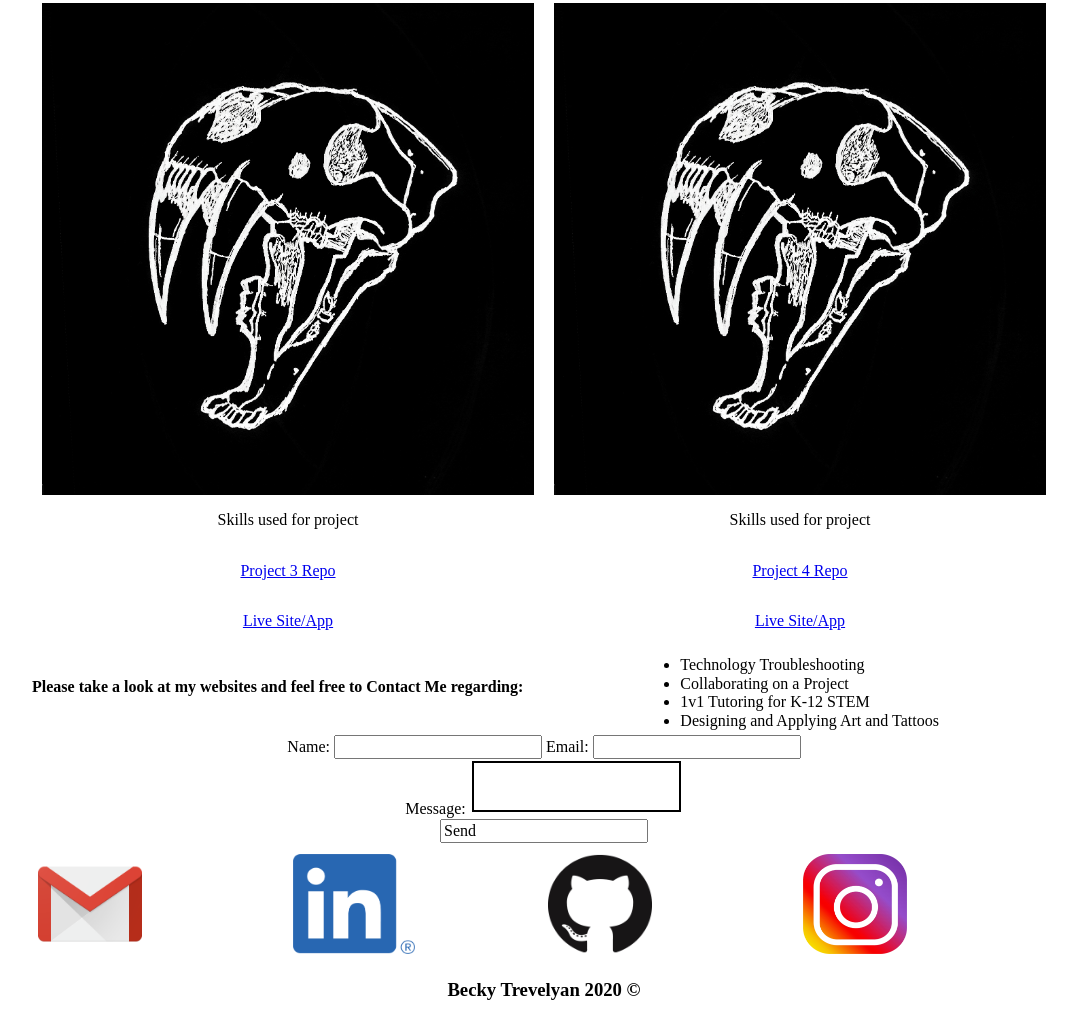
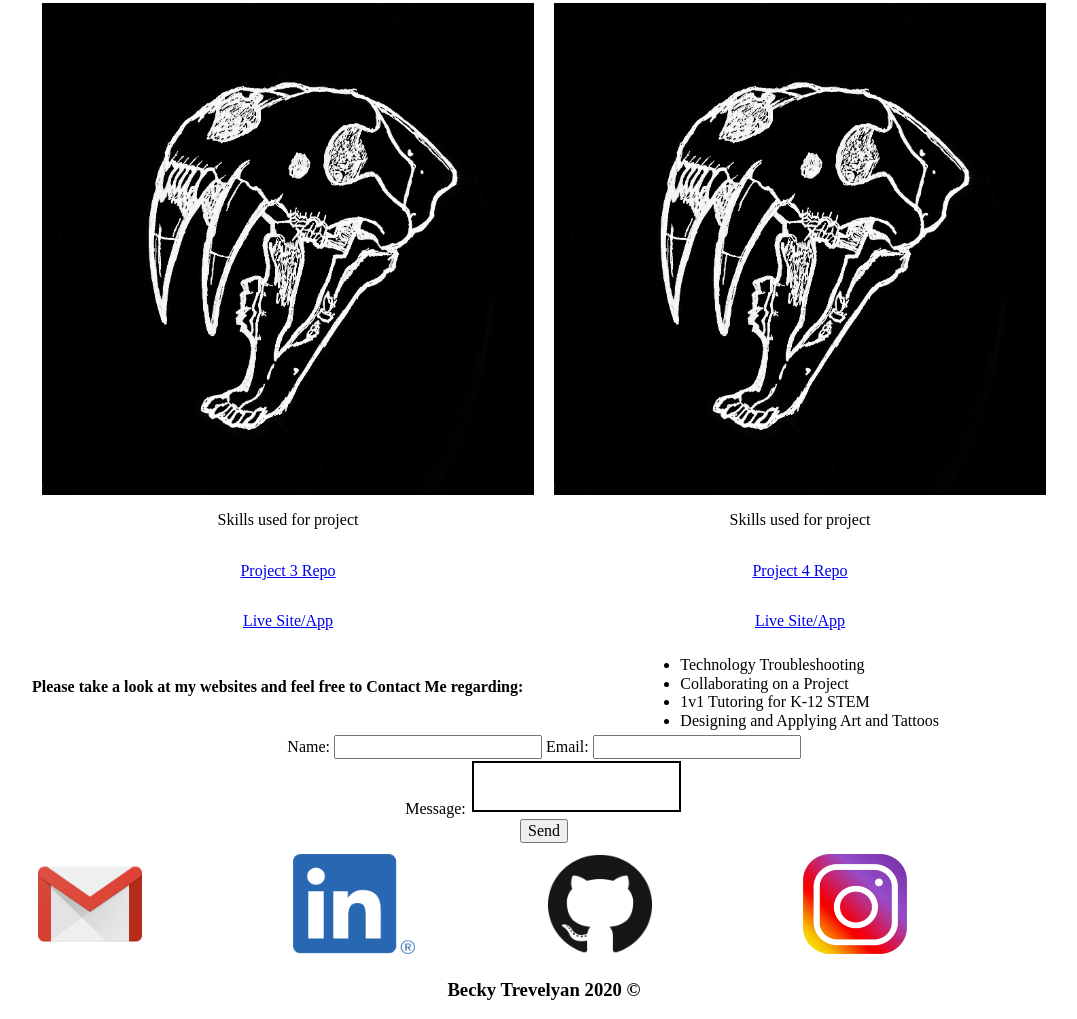
Before and after one commit to BTrevelyan/portfolio, a plain HTML site: page index.html in a window 1280 px wide. Shown: the part 1626-2645 px from the top of the page, without its empty margins (96-1173 px from the left). Drawn offline with nearby package versions, Linux system fonts and the light colour scheme; a script that the page names is missing.

Commit message:
Add files via upload

```diff
--- a/index.html
+++ b/index.html
@@ -142,7 +142,7 @@
     <label for="form-message">Message:</label>
     <textarea id="form-message" name="message"></textarea></div>
     <div>
-    <input type="text" value="Send"></div>
+    <input type="submit" value="Send"></div>
 
   </form>
   </section>
```
